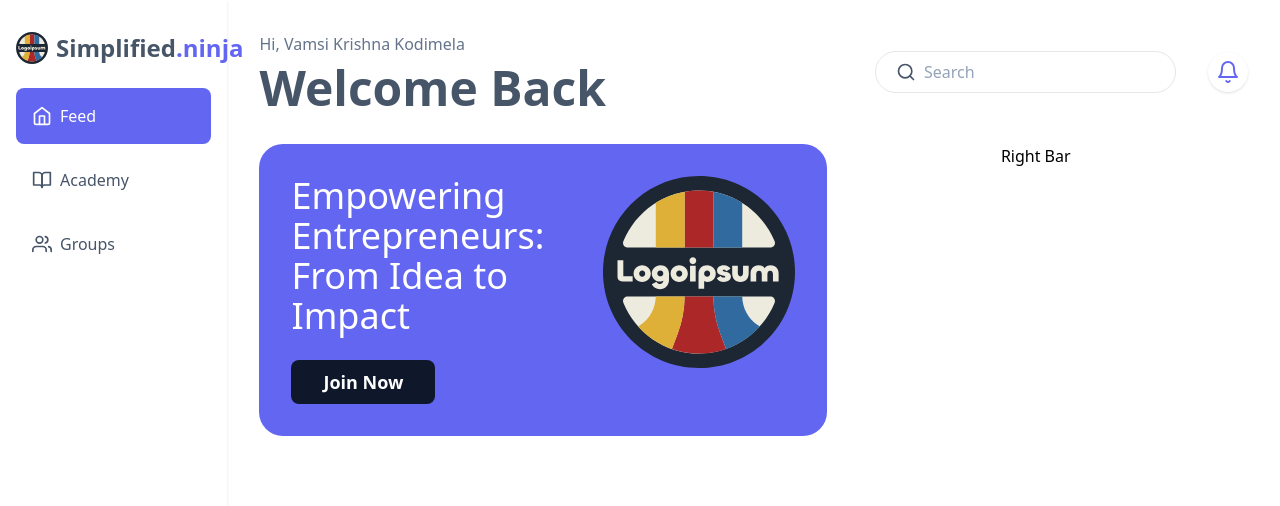
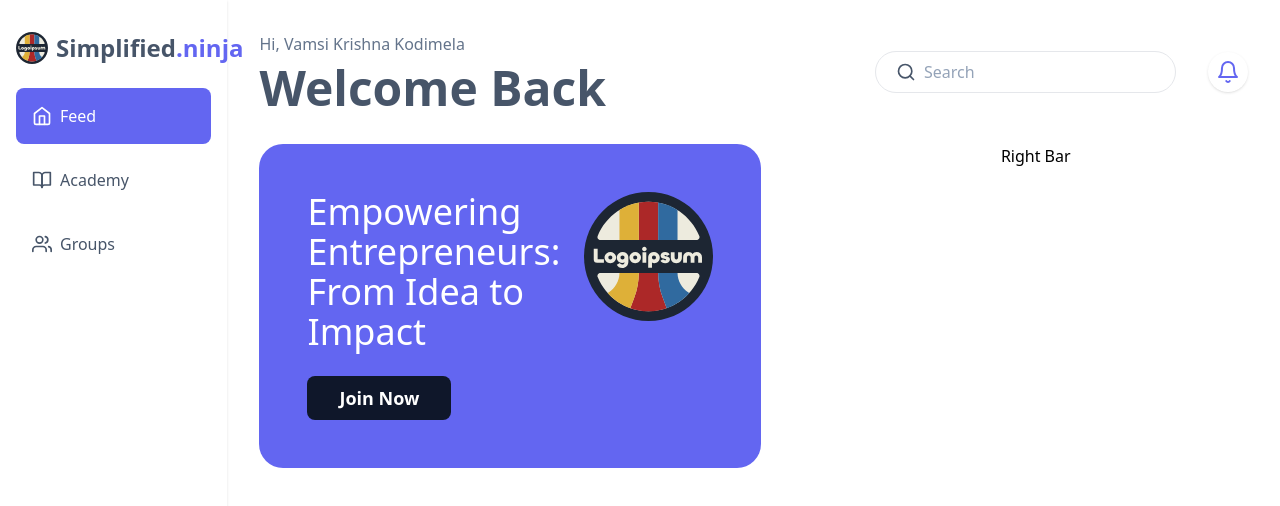
Before and after one commit to vamsi-krishna-kodimela/simplified-ninja, a React (Vite) app: page / in a window 1280 px wide. Shown: the top 506 px of the page. Built offline with nearby package versions, Linux system fonts and the light colour scheme.

Commit message:
Minor changes to hero section

```diff
--- a/src/layouts/MainLayout/MainLayout.tsx
+++ b/src/layouts/MainLayout/MainLayout.tsx
@@ -9,7 +9,7 @@ const MainLayout = () => {
     <div className="h-screen grid grid-cols-[1fr_5fr] w-100 items-start grid-rows-[minmax(144px,_auto)]">
       <Navbar />
       <Header />
-      <div className="p-8 pt-0 flex-1 flex gap-8">
+      <div className="p-8 pt-0 flex-1 flex gap-60">
         <main className="flex-1">
           <Outlet />
         </main>
--- a/src/screens/Home/components/HeroSection.tsx
+++ b/src/screens/Home/components/HeroSection.tsx
@@ -3,7 +3,7 @@ import Logo from "../../../assets/images/logo.svg";
 
 const HeroSection = () => {
   return (
-    <div className="w-4/5 p-8 rounded-3xl bg-indigo-500 gap-6 grid grid-cols-[1fr_auto]">
+    <div className="w-100 p-12 rounded-3xl bg-indigo-500 gap-6 grid grid-cols-[1fr_auto]">
       <h6 className="text-4xl font-medium text-white">
         Empowering Entrepreneurs: From Idea to Impact
       </h6>
```
